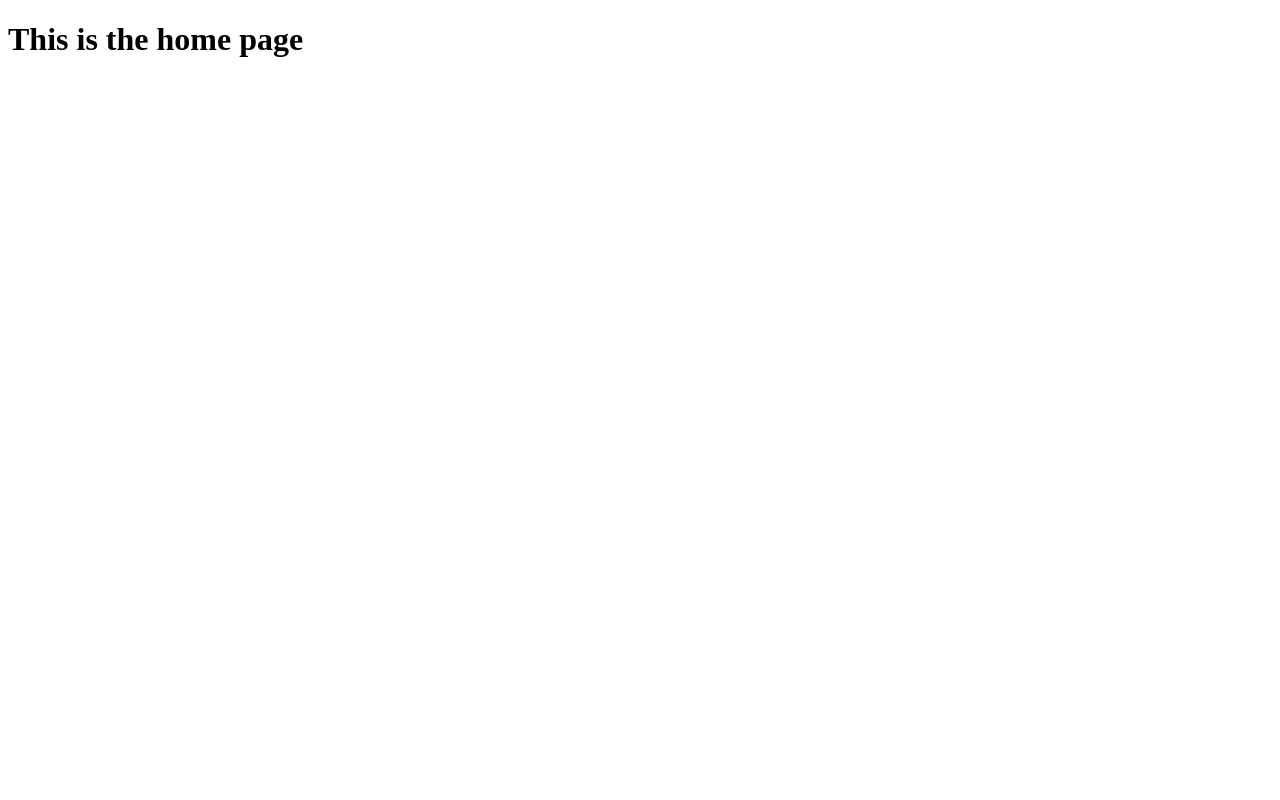
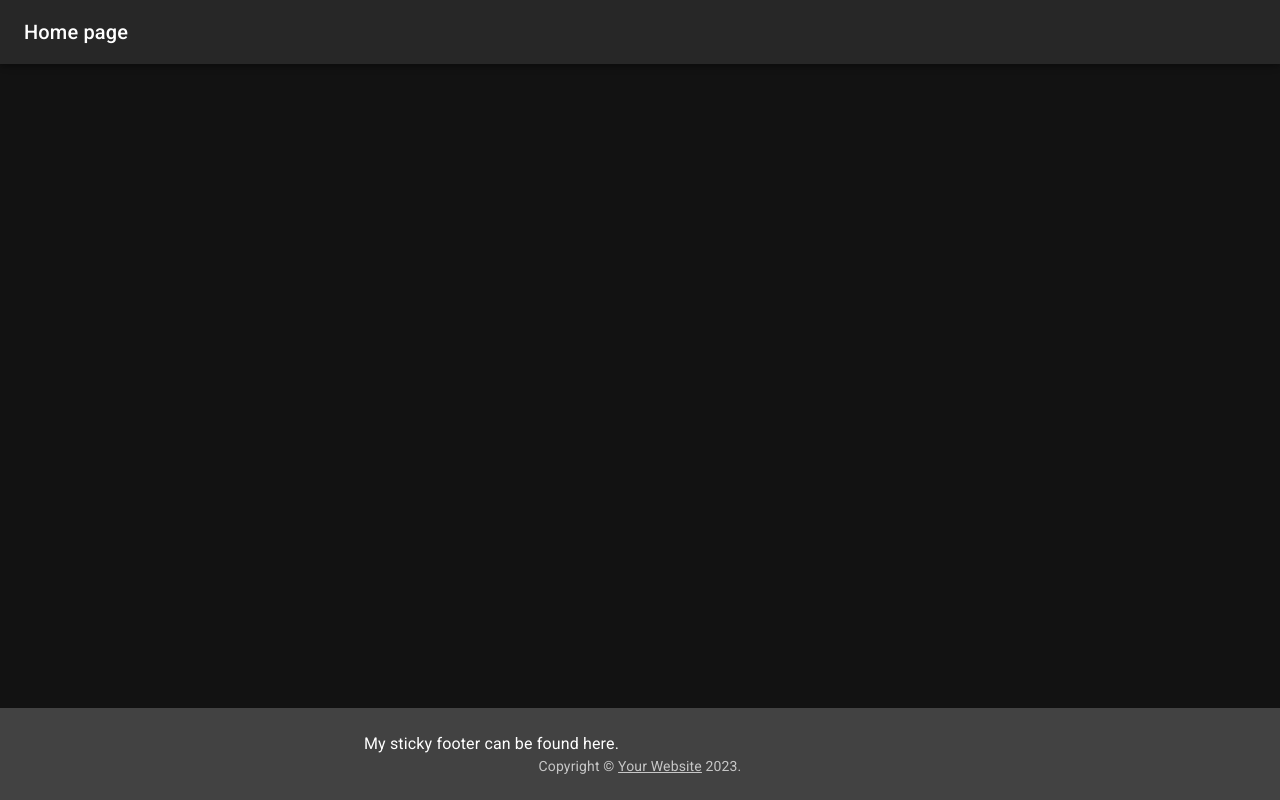
Before and after one commit to naftali123/monitor-ui, a React (Create React App) app: page / in a window 1280 px wide. Built offline with nearby package versions, Linux system fonts and the light colour scheme.

Commit message:
wrapp home with theme

```diff
--- a/src/pages/Home/index.tsx
+++ b/src/pages/Home/index.tsx
@@ -1,8 +1,9 @@
+import CustomTheme from "../components/Theme";
+
 function Home() {
     return (
-        <div>
-            <h1>This is the home page</h1>
-        </div>
+        <CustomTheme title="Home page">
+        </CustomTheme>
     );
 }
 
```
